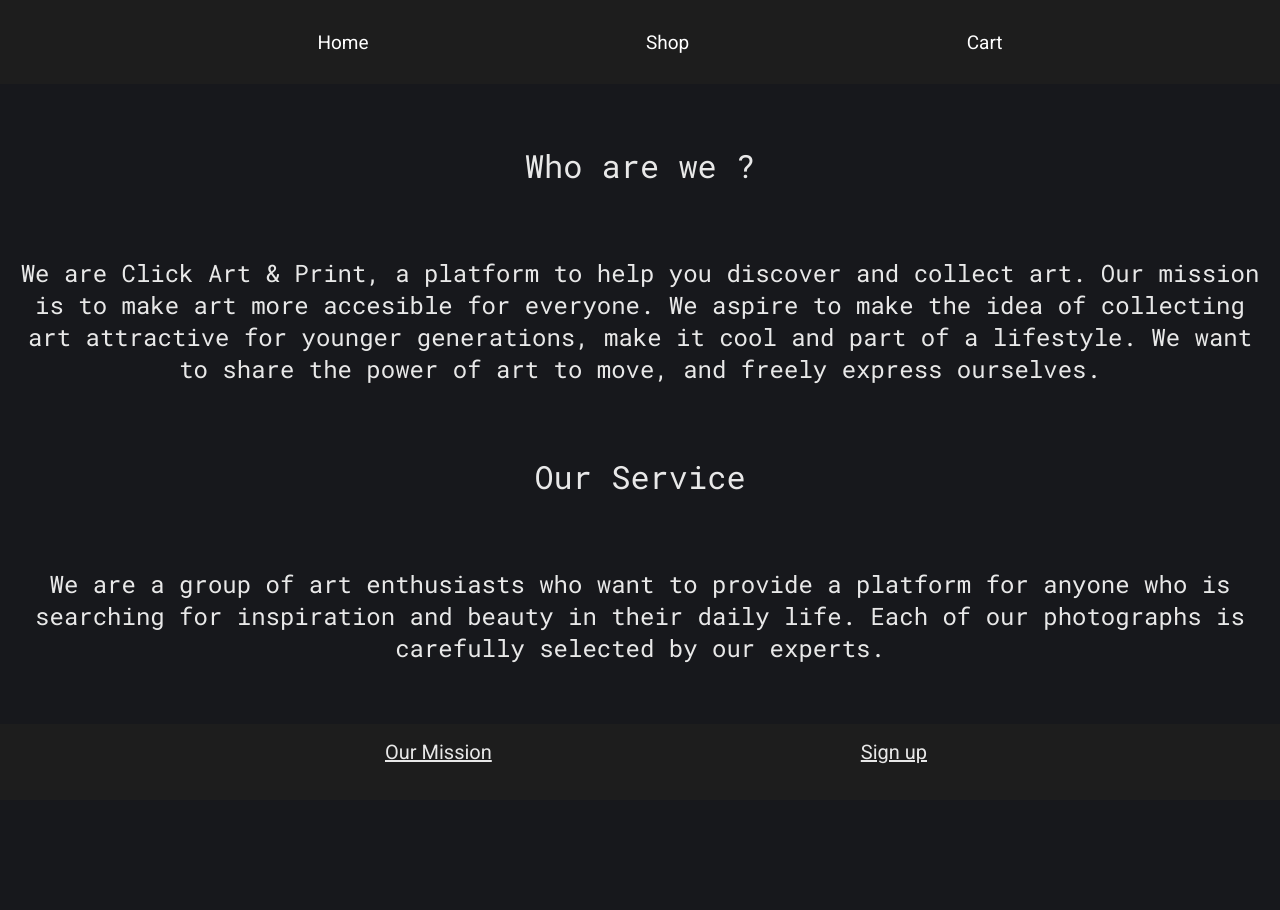
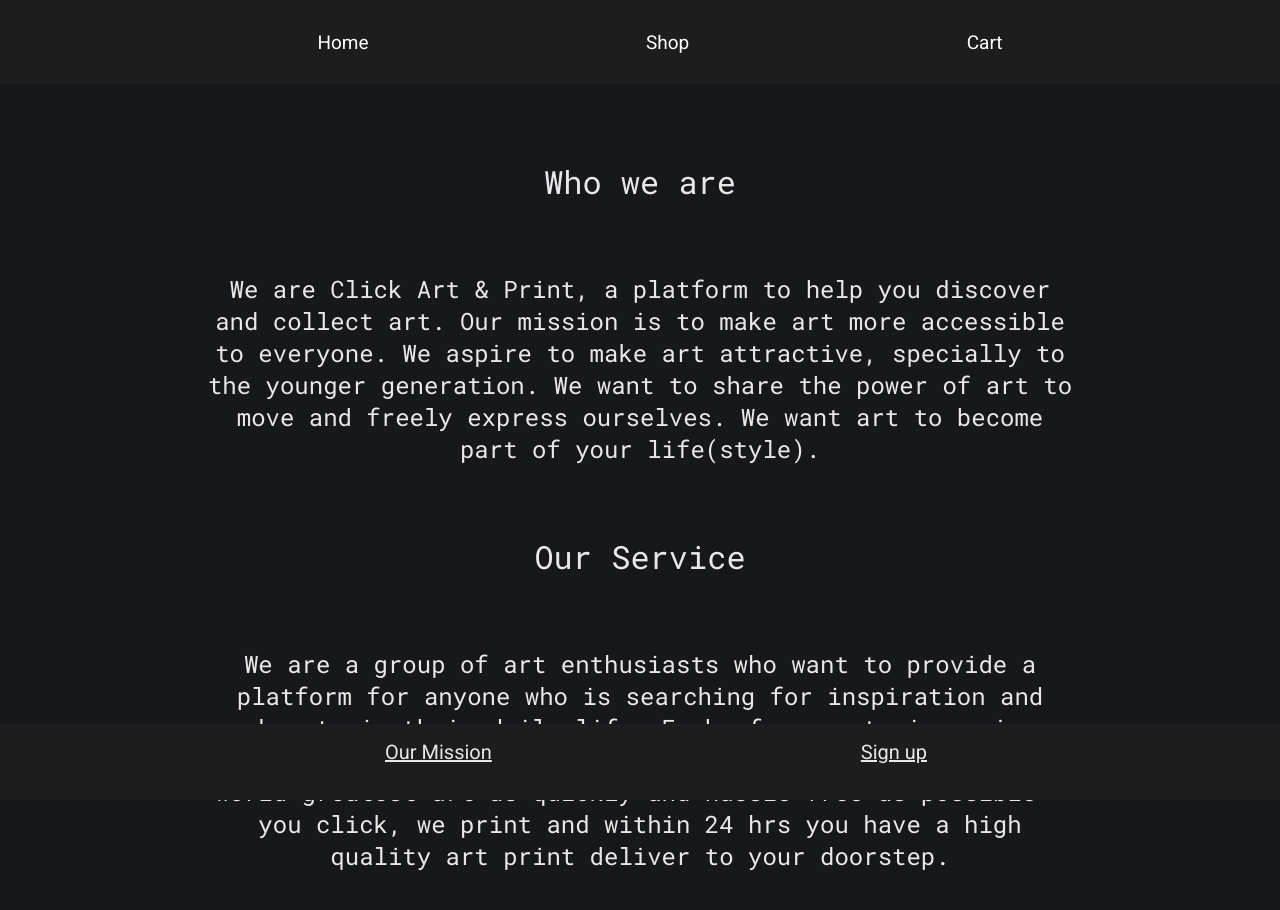
Before and after one commit to alialouies/click-art-print, a React (Create React App) app: page /footer1 in a window 1280 px wide. Shown: the top 910 px of the page. Before the commit the page ends 800 px from the top, so only its background shows below. Built offline with nearby package versions, Linux system fonts and the light colour scheme.

Commit message:
optimazing styling

```diff
--- a/src/components/Footer.jsx
+++ b/src/components/Footer.jsx
@@ -1,23 +1,34 @@
-import React from 'react'
-import "../css/Button.css"
-import InitialTransition from './animation'
-import "../css/PrintArt.css"
-
-
-
+import React from "react";
+import "../css/Button.css";
+import InitialTransition from "./animation";
+import "../css/PrintArt.css";
 
 const Footer = () => {
   return (
     <>
       <InitialTransition />
-       <h1 className= "intro">Who are we ? </h1>
-       <h2 className= "intro">We are Click Art & Print, a platform to help you discover and collect art. Our mission is to make art more accesible for everyone. We aspire to make the idea of collecting art attractive for younger generations, make it cool and part of a lifestyle. We want to share the power of art to move, and freely express ourselves. </h2>
-        <h1 className= "intro">Our Service</h1>
-       <h2 className= "intro">We are a group of art enthusiasts who want to provide a platform for anyone who is searching for inspiration and beauty in their daily life. Each of our photographs is carefully selected by our experts.
+      <div id="mission-wrapper">
+          <div id="mission">
+              <h1 className="intro">Who we are</h1>
+              <h2 className="intro">
+                We are Click Art & Print, a platform to help you discover and collect
+                art. Our mission is to make art more accessible to everyone. We aspire
+                to make art attractive, specially to the younger generation. We want to
+                share the power of art to move and freely express ourselves. We want art
+                to become part of your life(style).
               </h2>
+              <h1 className="intro">Our Service</h1>
+              <h2 className="intro">
+              We are a group of art enthusiasts who want to provide a platform for anyone who is searching for inspiration and beauty in their daily life. Each of our art pieces is carefully selected by our experts. We strive to deliver the world greatest art as quickly and hassle free as possible - you click, we print and within 24 hrs you have a high quality art print deliver to your doorstep.
+              </h2>
+          </div>
+      </div>
+      <br />
+      <br />
+      <br />
       {/* <h1> "We aspire to cultivate an interest in art for younger generations" </h1> */}
     </>
-    )
-}
+  );
+};
 
-export default Footer
+export default Footer;
--- a/src/components/ThankYou.jsx
+++ b/src/components/ThankYou.jsx
@@ -5,9 +5,10 @@
   return (
     <>
       <div className="intro">
-        <h1>Thank you, Annemarie!</h1>
+        <h1>Thank you, Pierre!</h1>
         <h2>Your order has been placed and will be shipped to you as fast as humanly possible!</h2>
-        <h2>We sent a copy of your order to anne@marie.de</h2>
+        <h2>We sent a copy of your order to pierre@legrand.de</h2>
+        <h2>PS: We hope you enjoyed our presentation this time!</h2>
       </div>
     </>
   );
--- a/src/css/CheckoutForm.css
+++ b/src/css/CheckoutForm.css
@@ -1,3 +1,9 @@
+.form-container {
+    display: flex;
+    justify-content: center;
+}
+
+
 form {
     margin-top: 50px;
     display: flex;
--- a/src/css/PrintArt.css
+++ b/src/css/PrintArt.css
@@ -61,3 +61,13 @@
 button {
   cursor: pointer;
 }
+
+#mission-wrapper {
+  display: flex;
+  flex-direction: column;
+  align-items: center;
+
+}
+#mission {
+  max-width: 70vw;
+}
```
Also changed, not shown: src/components/CheckoutForm.jsx (+9 -0 lines), src/components/pages/Cart.jsx (+7 -0 lines). Lines whose indentation alone changed are shown as unchanged.
